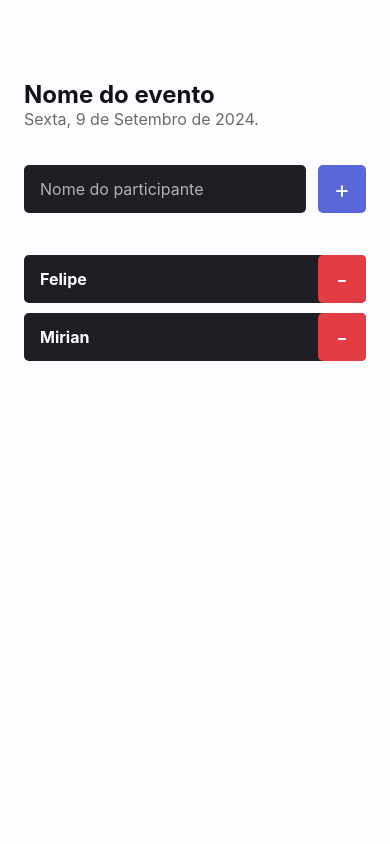
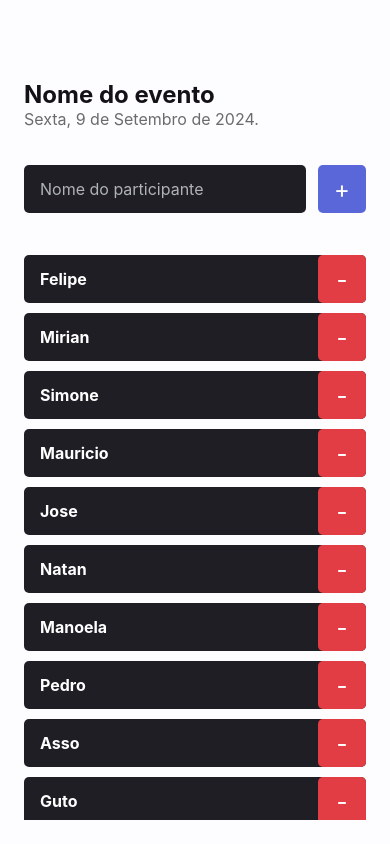
Before and after one commit to felipegazolla/imhere, a React Native app: screen / in a window 390 px wide. Built offline with nearby package versions, Linux system fonts and the light colour scheme.

Commit message:
Scrollview

```diff
--- a/src/screens/Home/index.tsx
+++ b/src/screens/Home/index.tsx
@@ -1,17 +1,18 @@
-import { Text, View, TextInput, TouchableOpacity } from "react-native"
+import { Text, View, TextInput, TouchableOpacity, ScrollView } from "react-native"
 
 import { Participant } from "../../components/Participant"
 
 import { styles } from "./styles"
 
 export function Home() {
+  const participants = ['Felipe', 'Mirian', 'Simone', 'Mauricio', 'Jose', 'Natan', 'Manoela', 'Pedro', 'Asso', 'Guto']
 
   function handleParticipantAdd() {
     console.log("Voce clicou no botao de adicionar")
   }
 
-  function handleParticipantRemove() {
-    console.log("Voce clicou no botao de remover")
+  function handleParticipantRemove(name: string) {
+    console.log(`Voce clicou em remover o participante ${name}`)
   }
 
   return (
@@ -44,9 +45,20 @@ export function Home() {
           </Text>
         </TouchableOpacity>
       </View>
+        <ScrollView
+          showsVerticalScrollIndicator={false}
+        >
+          {
+            participants.map(participant => (
 
-      <Participant name="Felipe" onRemove={handleParticipantRemove}/>
-      <Participant name="Mirian" onRemove={handleParticipantRemove}/>
+              <Participant
+                key={participant}
+                name={participant}
+                onRemove={() => handleParticipantRemove("Felipe")}
+              />
+            ))
+          }
+        </ScrollView>
     </View>
   )
 }
```
